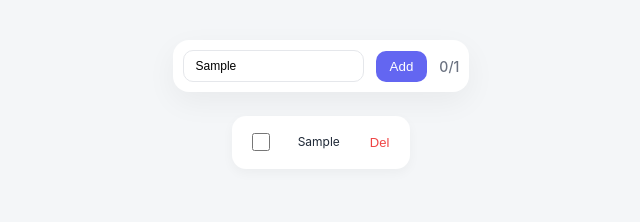
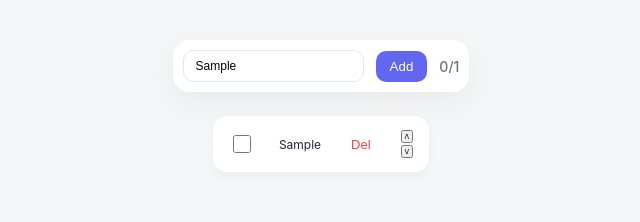
Before and after one commit to SeanGordaev/todolist-react-2026, a React (Create React App) app: page / in a window 1280 px wide. Both pictures are taken after typing "Sample" into the empty fields and a click on the button "Add". Shown: the top 222 px of the page, without its empty margins (319-959 px from the left). Built offline with nearby package versions, Linux system fonts and the light colour scheme.

Commit message:
Code Logic update beta-update 1
use can move tasks up and down

```diff
--- a/src/components/tasks.js
+++ b/src/components/tasks.js
@@ -26,6 +26,29 @@ export const Item = (props) => {
             )
         );
     }
+    const Moving = (flag) => { // -1 - Up | 1 - Down
+        let index = flag;
+        let currentIndex;
+
+        tasksInfo.forEach(el => {
+            (el !== undefined) && (el.id !== props.object.id) && (currentIndex === undefined)
+            ? index ++
+            : currentIndex = (index - flag)
+        });
+
+
+        if (flag === 1) {
+            if (index != -1) {
+                [tasksInfo[index], tasksInfo[currentIndex]] = [tasksInfo[currentIndex], tasksInfo[index]];
+                changeTasks([...tasksInfo]);
+            }
+        } else {
+            if (index < tasksInfo.length - 1) {
+                [tasksInfo[index], tasksInfo[currentIndex]] = [tasksInfo[currentIndex], tasksInfo[index]];
+                changeTasks([...tasksInfo]);
+            }
+        }
+    }
 
     const RemoveTask = () => {
         changeTasks(tasksInfo.filter(item => item.id !== props.object.id));
@@ -43,7 +66,12 @@ export const Item = (props) => {
                 </span>
             </div>
 
-            <button onClick={RemoveTask}>Del</button>
+            <button onClick={RemoveTask} id='del'>Del</button>
+
+            <div className='moving'>
+                <button id='up' className='moving-button' onClick={() => Moving(-1)}>/\</button>
+                <button id='down' className='moving-button' onClick={() => Moving(1)}>\/</button>
+            </div>
 
         </div>
     )
--- a/src/styles/tasks.css
+++ b/src/styles/tasks.css
@@ -1,5 +1,6 @@
 .item {
   display: flex;
+  align-items: center;
   gap: 25px;
   background: white;
   padding: 14px 16px;
@@ -23,16 +24,13 @@
 
 .text-box {
   flex: 1;
-  position: relative;
-  text-align: center;
+  display: flex;
 }
 
 .text-box span {
-  font-size: 14px;
+  font-size: 12px;
   transition: 0.2s ease;
-  font-size: 12px;
   position: relative;
-
 }
 
 .text-box span::before {
@@ -59,7 +57,6 @@
 }
 
 
-
 .created {
     animation: show .5s cubic-bezier(0.25, 0.8, 0.25, 1);
     opacity: 1;
@@ -83,7 +80,7 @@
 }
 
 
-.item button {
+.item #del {
   background: transparent;
   border: none;
   color: #ef4444;
@@ -94,7 +91,23 @@
   padding: 5px 5px;
 }
 
-.item button:hover {
+.item #del:hover {
   color: #dc2626;
   background-color: #ff0b0b52;
 }
+
+
+
+.moving {
+    display: flex;
+    flex-direction: column;
+    gap: 2px;
+    justify-content: space-around;
+}
+
+.moving > button {
+    font-size: 8px;
+    padding: 2px;
+    padding-bottom: 0;
+    padding-top: 0;
+}
```
